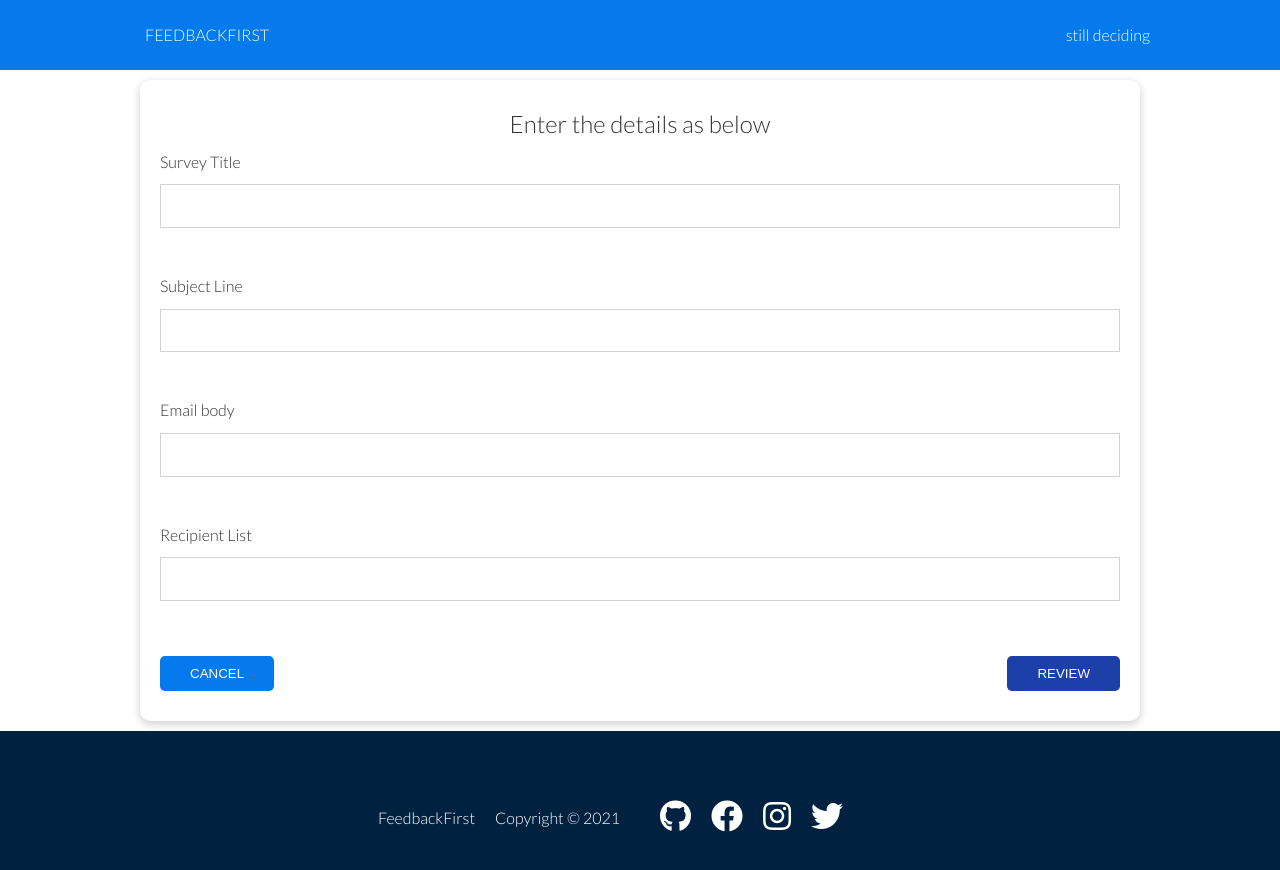
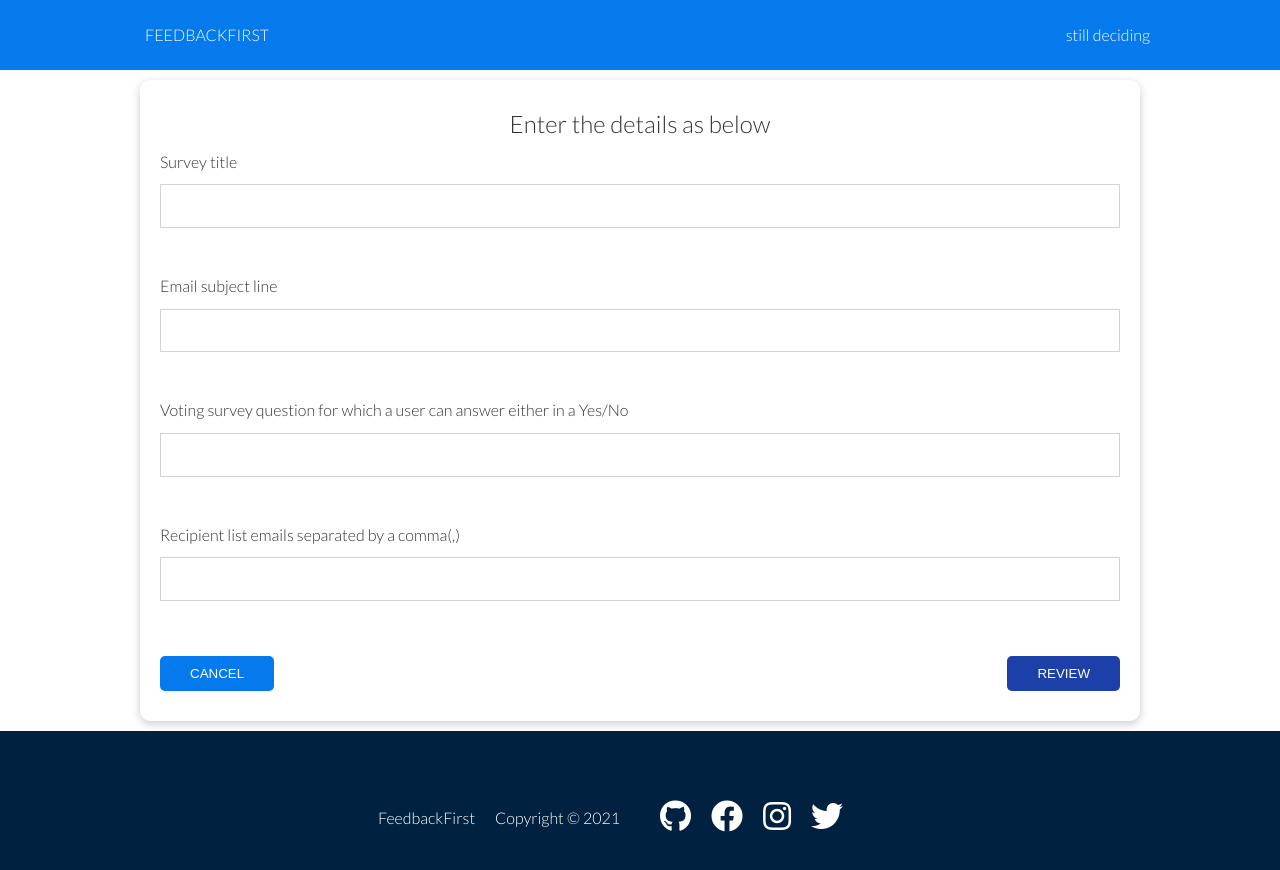
Before and after one commit to 9raviy/FeedbackFirst, a React (Create React App) app in the folder client/: page /surveys/new in a window 1280 px wide. Shown: the top 870 px of the page. Built offline with nearby package versions, Linux system fonts and the light colour scheme; no server answers.

Commit message:
form tweaked

```diff
--- a/client/src/actions/index.js
+++ b/client/src/actions/index.js
@@ -15,9 +15,9 @@ export const submitSurvey=(values,history)=> async dispatch=>{
     const res=await axios.post('/api/surveys',values)
     history.push('/surveys')
     dispatch({type:FETCH_USER, payload:res.data})
-}
+    }
 
 export const fetchSurveys = ()=> async dispatch => {
     const res = await axios.get('/api/surveys')
     dispatch({type:FETCH_SURVEYS,payload:res.data})
-}
+    }
--- a/client/src/components/Dashboard.js
+++ b/client/src/components/Dashboard.js
@@ -2,7 +2,6 @@ import React from 'react'
 import {Link} from 'react-router-dom'
 import SurveyList from './surveys/SurveyList'
 import serverImage from '../images/server.png'
-
 
 function Dashboard() {
     return (
@@ -12,7 +11,6 @@ function Dashboard() {
                     <div>
                         <h1 className="xl">Dashboard</h1>
                         <p className="lead">
-
                         </p>
                     </div>
                     <img src={serverImage} alt=""/>
@@ -33,7 +31,6 @@ function Dashboard() {
                     </div>
                 </div>
             </section>
-
             <SurveyList/>
             <div className="fixed-action-btn">
             </div>
--- a/client/src/components/surveys/formFields.js
+++ b/client/src/components/surveys/formFields.js
@@ -1,6 +1,6 @@
 export default [
-    {label:'Survey Title', name:'title',},
-    {label:'Subject Line', name:'subject'},
-    {label:'Email body', name:'body'},
-    {label:'Recipient List', name:'recipients'}
+    {label:'Survey title', name:'title',},
+    {label:'Email subject line', name:'subject'},
+    {label:'Voting survey question for which a user can answer either in a Yes/No', name:'body'},
+    {label:'Recipient list emails separated by a comma(\,)', name:'recipients'}
 ]
```
Also changed, not shown: 1 other file (tests, documents, lock files or other folders).
